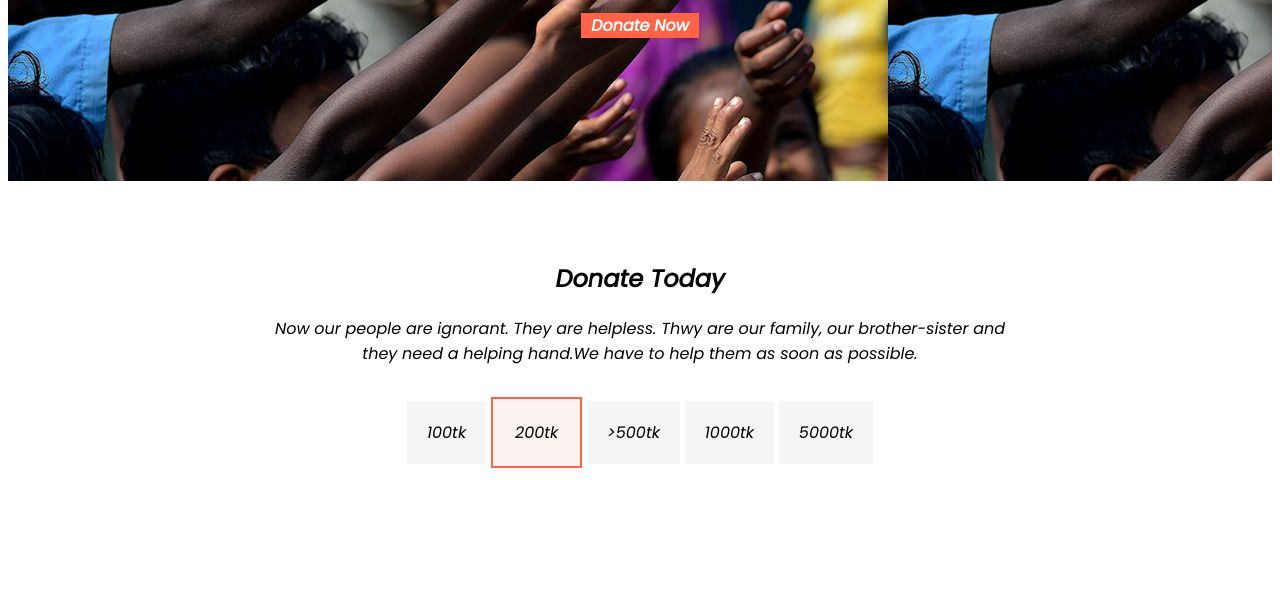
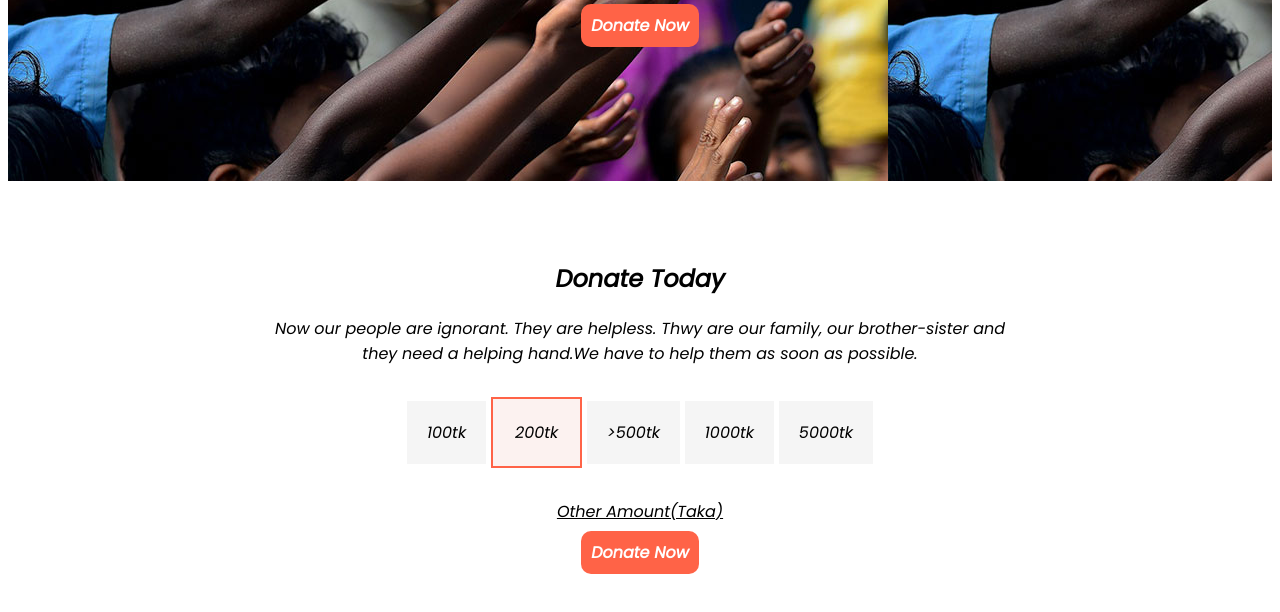
Before and after one commit to AhFahim01/donate-today-main, a plain HTML site: page donate-today-main/index.html in a window 1280 px wide. Shown: the part 306-918 px from the top of the page. Before the commit the page ends 874 px from the top, so only its background shows below. Drawn offline with Linux system fonts and the light colour scheme.

Commit message:
adde link

```diff
--- a/donate-today-main/index.html
+++ b/donate-today-main/index.html
@@ -18,7 +18,7 @@
             <h1>Let's Help Those Who Are</h1>
             <h1>More In Need</h1>
             <p class="text-c">We have to help those people who are poor and helpless. Now a days food affect our country-area seriously.Many people are affected by flood seriously. As a man we have to help our people seriously.</p>
-            <a class="donate-now" href="">Donate Now</a>
+            <a  class="donate-now" target="_blank" href="https://www.donate.com/">Donate Now</a>
         </div>
 
     </div>
@@ -26,13 +26,17 @@
     <div class="text-c center-second">
         <h2> Donate Today </h2>
         <p class="space">Now our people are ignorant. They are helpless. Thwy are our family, our brother-sister and they need a helping hand.We have to help them as soon as possible.</p>
-        <div class="side-left ">
+        <div class="space-block">
             <span class="i-block">100tk</span>
             <span id="second-block"class="i-block">200tk</span>
             <span class="i-block">>500tk</span>
             <span class="i-block">1000tk</span>
             <span class="i-block">5000tk</span>
+
         </div>
+        <p class="under-line">Other Amount(Taka)</p>
+        <a  class="donate-now" target="_blank" href="https://www.donate.com/">Donate Now</a>
+
 
     </div>
 
--- a/donate-today-main/style.css
+++ b/donate-today-main/style.css
@@ -23,7 +23,8 @@ font-family: 'Poppins', sans-serif;
     text-decoration: none;
     color: white;
     font-weight:700 ;
-    padding: 1px 10px;
+    padding: 10px 10px;
+    border-radius: 10px;
 }
 .center-second{
     text-align: center;
@@ -50,6 +51,10 @@ font-family: 'Poppins', sans-serif;
 .space {
     padding-bottom:5% ;
 }
-.side-left{
-    padding: left px;% ;
+.space-block{
+    padding-bottom: 5%;
 }
+.under-line{
+text-decoration: underline;
+text-underline-position:;
+}
```
